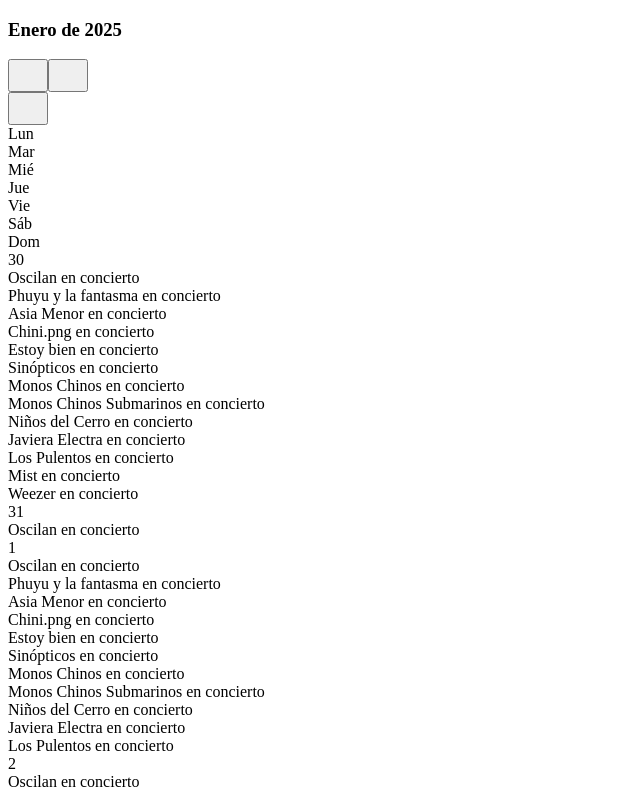
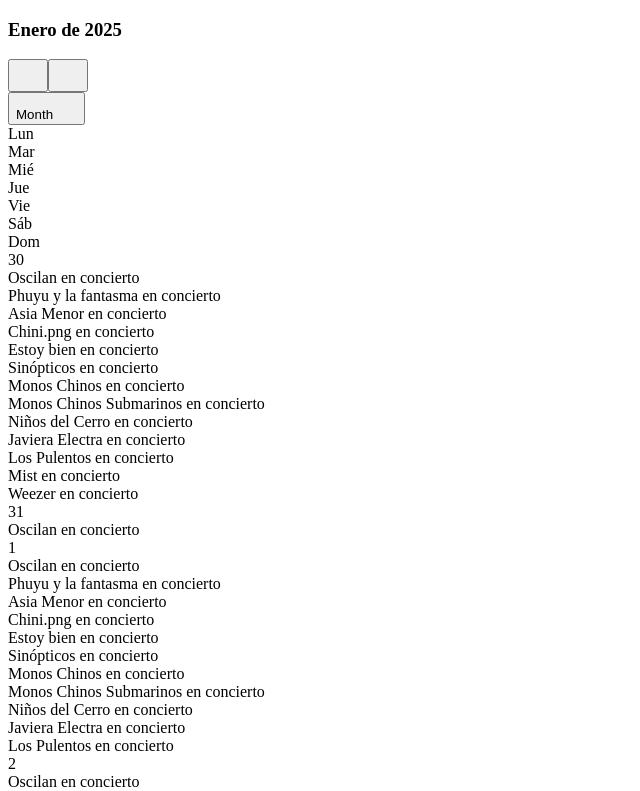
Before and after one commit to CharlesGrasses/event-planner, a Next.js app: page /events-calendar in a window 1280 px wide. Shown: the top 791 px of the page, without its empty margins (0-640 px from the left). Built offline with nearby package versions, Linux system fonts and the light colour scheme.

Commit message:
make dropdown menu functional

```diff
--- a/src/components/calendar/Calendar.tsx
+++ b/src/components/calendar/Calendar.tsx
@@ -38,31 +38,20 @@
         setCurrentDate(newDate);
     };
 
-    const toggleView = () => {
-        setView((prev:any) => {
-            switch(prev) {
-                case 'month':
-                    return 'week';
-                case 'week':
-                    return 'day';
-                default:
-                    return 'month';
-            }
-        });
+    const setCalendarView = (newView: CalendarView) => {
+        setView(newView);
     };
 
     return (
         <div className='rounded-2xl border shadow-lg w-full max-w-screen-2xl mx-auto overflow-hidden m-4 calendarHolder'>
-            {/* Calendar Header */}
             <CalendarHeader
                 locale={locale}
                 currentDate={currentDate}
                 view={view}
-                toggleView={toggleView}
+                toggleView={setCalendarView}
                 navigateCalendar={navigateCalendar}
             />
 
-            {/* Calendar Content */}
             {view === 'month' ? (
                 <MonthlyCalendar
                     locale={locale}
--- a/src/components/calendar/header/CalendarHeader.tsx
+++ b/src/components/calendar/header/CalendarHeader.tsx
@@ -1,15 +1,13 @@
 import React from 'react';
-import { ViewIcon } from 'lucide-react';
-
 import { CalendarView } from '@/types/calendar';
-
 import CalendarMonthHeader from '@/components/calendar/header/CalendarMonthHeader';
+import ViewSwitcher from './ViewSwitcher';
 
 interface CalendarHeaderProps {
     locale: string;
     currentDate: Date;
     view: CalendarView;
-    toggleView: () => void;
+    toggleView: (newView: CalendarView) => void;  // Updated to accept the new view directly
     navigateCalendar: (direction: number, chevronClick?: boolean) => void;
 }
 
@@ -20,14 +18,6 @@
     toggleView,
     navigateCalendar
 }: CalendarHeaderProps) => {
-    const getNextView = () => {
-        switch(view) {
-            case 'month': return 'week';
-            case 'week': return 'day';
-            default: return 'month';
-        }
-    };
-
     return (
         <div className='flex flex-row items-center justify-between p-6 calendarHeader'>
             <div className='flex items-center space-x-4'>
@@ -37,13 +27,10 @@
                     currentDate={currentDate}
                     view={view}
                 />
-                <button
-                    onClick={toggleView}
-                    className='p-2 rounded-full transition-colors iconClickable ml-4'
-                    aria-label={`Switch to ${getNextView()} view`}
-                >
-                    <ViewIcon className='h-6 w-6' color='var(--aqua-water-20)' />
-                </button>
+                <ViewSwitcher
+                    currentView={view}
+                    onViewChange={toggleView}  // Pass the function directly
+                />
             </div>
         </div>
     );
--- /dev/null
+++ b/src/components/calendar/header/ViewSwitcher.tsx
@@ -0,0 +1,76 @@
+import React, { useState, useRef, useEffect } from 'react';
+import { ViewIcon, Calendar as CalendarIcon, Clock as ClockIcon, LayoutIcon } from 'lucide-react';
+import { CalendarView } from '@/types/calendar';
+
+interface ViewSwitcherProps {
+    currentView: CalendarView;
+    onViewChange: (view: CalendarView) => void;
+}
+
+const ViewSwitcher = ({ currentView, onViewChange }: ViewSwitcherProps) => {
+    const [isOpen, setIsOpen] = useState(false);
+    const dropdownRef = useRef<HTMLDivElement>(null);
+
+    useEffect(() => {
+        const handleClickOutside = (event: MouseEvent) => {
+            if (dropdownRef.current && !dropdownRef.current.contains(event.target as Node)) {
+                setIsOpen(false);
+            }
+        };
+
+        document.addEventListener('mousedown', handleClickOutside);
+        return () => document.removeEventListener('mousedown', handleClickOutside);
+    }, []);
+
+    const viewConfigs = {
+        month: { label: 'Month', icon: CalendarIcon },
+        week: { label: 'Week', icon: ClockIcon },
+        day: { label: 'Day', icon: LayoutIcon }
+    };
+
+    const handleViewSelect = (view: CalendarView) => {
+        onViewChange(view);
+        setIsOpen(false);
+    };
+
+    return (
+        <div className="relative" ref={dropdownRef}>
+            <button
+                onClick={() => setIsOpen(!isOpen)}
+                className="flex items-center space-x-2 p-2 rounded-full transition-colors iconClickable"
+                aria-label="Change calendar view"
+                aria-expanded={isOpen}
+                aria-haspopup="true"
+            >
+                <span className="text-[var(--aqua-water-20)]">{viewConfigs[currentView].label}</span>
+                <ViewIcon className="h-6 w-6" color="var(--aqua-water-20)" />
+            </button>
+
+            {isOpen && (
+                <div className="absolute right-0 mt-2 w-48 rounded-md shadow-lg modalContainer border border-[var(--ocean-50)] z-50">
+                    <div className="py-1">
+                        {Object.entries(viewConfigs).map(([view, config]) => {
+                            const ViewIconComponent = config.icon;
+                            return (
+                                <button
+                                    key={view}
+                                    className={`flex items-center w-full px-4 py-2 text-left transition-colors ${
+                                        currentView === view
+                                            ? 'text-[var(--aqua-water-10)] bg-[var(--aqua-water-60)]'
+                                            : 'text-[var(--aqua-water-60)] hover:bg-[var(--aqua-water-10)] hover:bg-opacity-10'
+                                    }`}
+                                    onClick={() => handleViewSelect(view as CalendarView)}
+                                >
+                                    <ViewIconComponent className="h-5 w-5 mr-2" />
+                                    {config.label}
+                                </button>
+                            );
+                        })}
+                    </div>
+                </div>
+            )}
+        </div>
+    );
+};
+
+export default ViewSwitcher;
```
